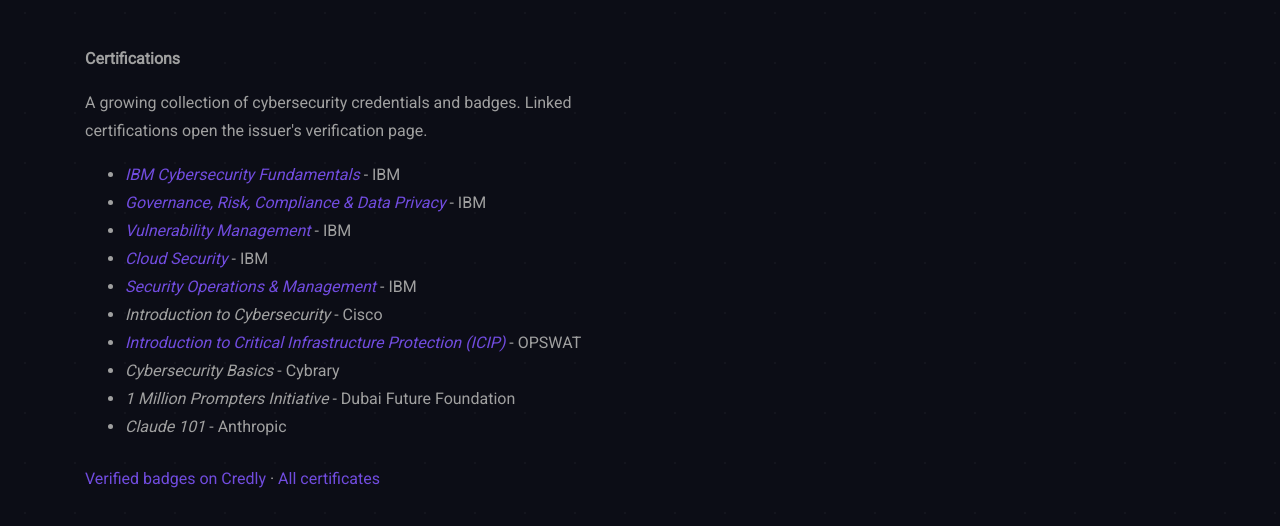
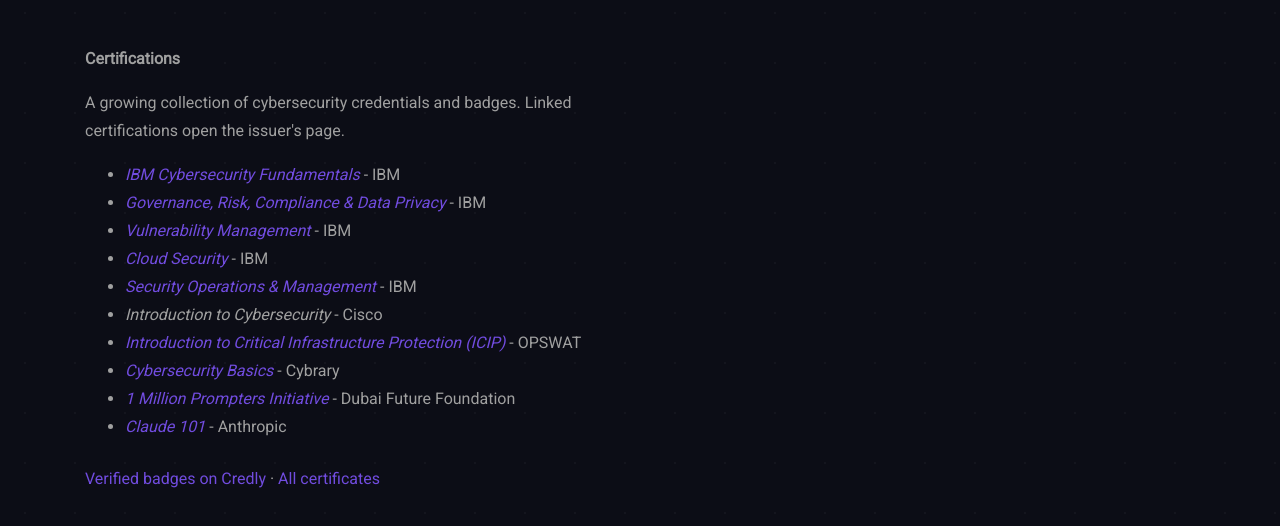
Before and after one commit to mrrmano/mrrmano.github.io, a plain HTML site: page certifications.html in a window 1280 px wide. Shown: the part 262-788 px from the top of the page. Drawn offline with nearby package versions, Linux system fonts and the light colour scheme; a web font is replaced by a local one.

Commit message:
Refine link previews, profile handles, home bio, and certification links

```diff
--- a/certifications.html
+++ b/certifications.html
@@ -20,22 +20,13 @@
     />
     <link rel="icon" type="image/svg+xml" href="images/favicon.svg" />
     <meta property="og:type" content="website" />
-    <meta property="og:site_name" content="MRrMano" />
-    <meta property="og:title" content="[MRrMano]" />
-    <meta
-      property="og:description"
-      content="Cybersecurity certifications earned by Moamen Hamed (MRrMano) from IBM, Cisco, OPSWAT, Cybrary, Dubai Future Foundation, and Anthropic."
-    />
+    <meta property="og:title" content="Aspiring SOC Analyst" />
     <meta
       property="og:url"
       content="https://mrrmano.github.io/certifications.html"
     />
     <meta name="twitter:card" content="summary" />
-    <meta name="twitter:title" content="[MRrMano]" />
-    <meta
-      name="twitter:description"
-      content="Cybersecurity certifications earned by Moamen Hamed (MRrMano) from IBM, Cisco, OPSWAT, Cybrary, Dubai Future Foundation, and Anthropic."
-    />
+    <meta name="twitter:title" content="Aspiring SOC Analyst" />
 
     <link rel="stylesheet" href="css/bootstrap4-neon-glow.min.css" />
     <link rel="stylesheet" href="css/custom.css" />
@@ -139,7 +130,7 @@
               <b>Certifications</b>
               <p class="mt-3">
                 A growing collection of cybersecurity credentials and badges.
-                Linked certifications open the issuer's verification page.
+                Linked certifications open the issuer's page.
               </p>
               <ul>
                 <li>
@@ -200,12 +191,33 @@
                   >
                   - OPSWAT
                 </li>
-                <li><i>Cybersecurity Basics</i> - Cybrary</li>
                 <li>
-                  <i>1 Million Prompters Initiative</i> - Dubai Future
-                  Foundation
+                  <a
+                    href="https://www.cybrary.it/skill-paths/cybersecurity-fundamentals"
+                    target="_blank"
+                    rel="noopener"
+                    ><i>Cybersecurity Basics</i></a
+                  >
+                  - Cybrary
                 </li>
-                <li><i>Claude 101</i> - Anthropic</li>
+                <li>
+                  <a
+                    href="https://dub.ai/en/omp/"
+                    target="_blank"
+                    rel="noopener"
+                    ><i>1 Million Prompters Initiative</i></a
+                  >
+                  - Dubai Future Foundation
+                </li>
+                <li>
+                  <a
+                    href="https://academy.claude.com/courses/claude-101"
+                    target="_blank"
+                    rel="noopener"
+                    ><i>Claude 101</i></a
+                  >
+                  - Anthropic
+                </li>
               </ul>
             </div>
 
```
Also changed, not shown: experience.html (+2 -11 lines), index.html (+4 -13 lines), profiles.html (+4 -13 lines), projects.html (+2 -11 lines), writeups.html (+2 -11 lines).
